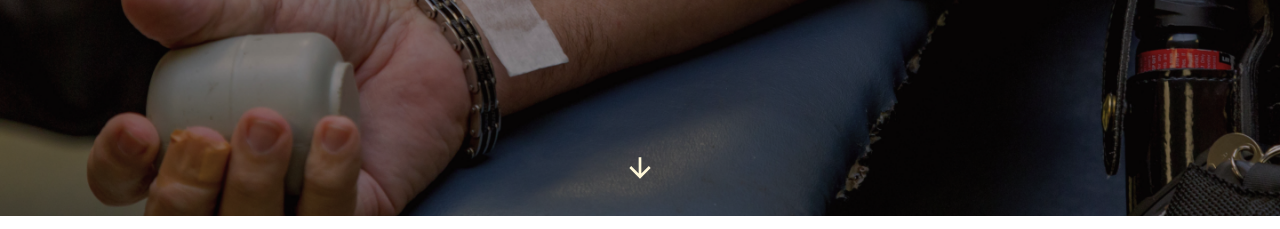
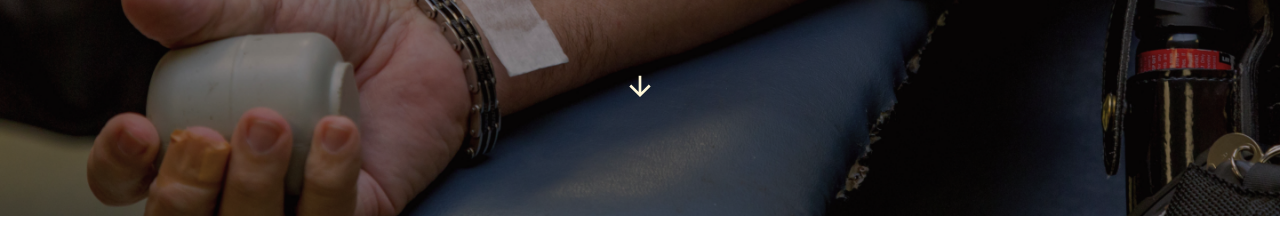
Before and after one commit to riandyhasan/PNBWDC-INTECFEST, a Next.js app: page /tentangkami in a window 1280 px wide. Shown: the part 571-800 px from the top of the page. Built offline with nearby package versions, Linux system fonts and the light colour scheme.

Commit message:
Update Jumbotron.js

```diff
--- a/components/TentangKami/Jumbotron.js
+++ b/components/TentangKami/Jumbotron.js
@@ -2,13 +2,16 @@ import React from "react";
 import { Flex, Image } from "@chakra-ui/react";
 import { ArrowDownIcon } from "@chakra-ui/icons";
 import Link from "next/link";
+import { motion } from "framer-motion";
 
 export default function TentangKamiJumbotron({ ...props }) {
   return (
     <Flex minH={{ base: "60vh", md: "80vh", lg: "88vh" }} w="100%" direction="column" alignItems="center" justifyContent="center" bgImg="url('/assets/img/FotoTentangKami.png')" bgRepeat="no-repeat" bgSize="cover" {...props}>
-      <Image src="assets/img/LogoPanjangSlogan.png" width={{ base: "90vw", md: "60vw", lg: "50vw" }} marginTop="auto" />
+      <Image src="assets/img/LogoPanjangSlogan.png" width={{ base: "90vw", md: "60vw", lg: "50vw" }} />
       <Link href="#desc">
-        <ArrowDownIcon color="brand.tertiary" w={8} h={8} marginTop="auto" marginBottom="2rem" />
+        <motion.div animate={{ y: [150, 165, 150] }} transition={{ type: "spring", stiffness: 100, ease: "linear", duration: 1, repeat: Infinity }}>
+          <ArrowDownIcon cursor="pointer" color="brand.tertiary" w={8} h={8} marginBottom="2rem" marginTop="auto" />
+        </motion.div>
       </Link>
     </Flex>
   );
```
